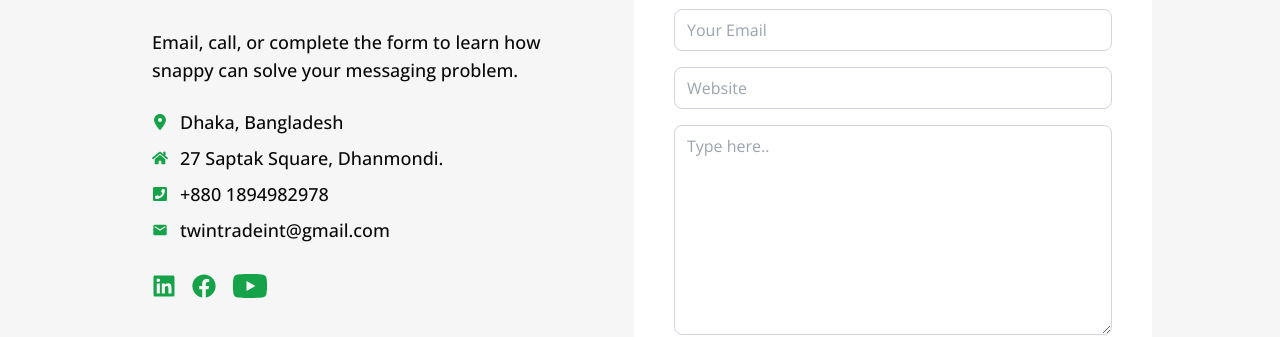
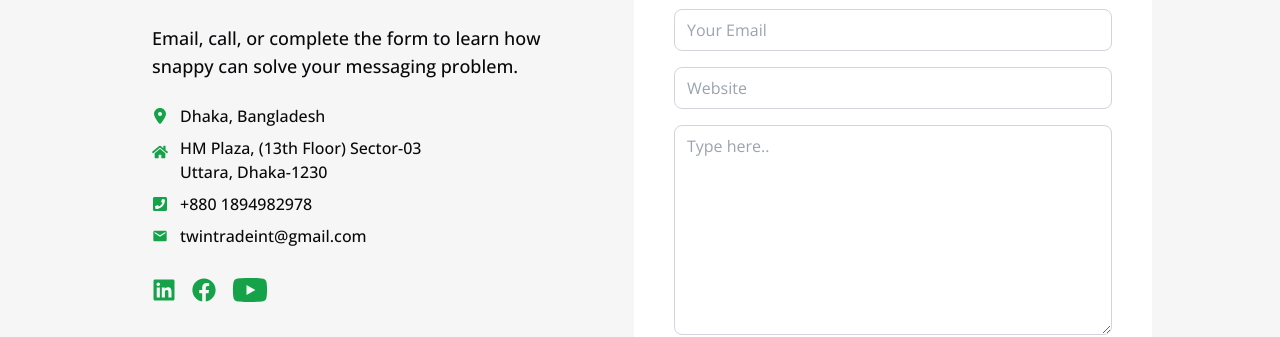
Before and after one commit to tendertradinginc/sunway-international-client, a Next.js app: page /AboutUs in a window 1280 px wide. Shown: the part 3042-3379 px from the top of the page. Built offline with nearby package versions, Linux system fonts and the light colour scheme.

Commit message:
has updated the about page

```diff
--- a/src/components/contactUs/ContactUs.jsx
+++ b/src/components/contactUs/ContactUs.jsx
@@ -42,25 +42,25 @@ const ContactUs = () => {
                     <ul className="space-y-2 text-left lg:text-lg font-medium">
                         <h2 className="text-lg mb-6">Email, call, or  complete the form to learn how snappy can solve your messaging problem.</h2>
                         <li>
-                            <h1 className="flex items-center gap-3">
+                            <h1 className="flex items-center gap-3 text-base">
                                 <FaLocationDot className="text-base text-si-primary" />
                                 Dhaka, Bangladesh
                             </h1>
                         </li>
                         <li>
-                            <h1 className="flex items-center gap-3">
-                                <FaHome className="text-base text-si-primary" />
-                                27 Saptak Square, Dhanmondi.
+                            <h1 className="flex items-start gap-3 text-base">
+                                <FaHome className="text-base mt-2 text-si-primary" />
+                                HM Plaza, (13th Floor) Sector-03 <br /> Uttara, Dhaka-1230
                             </h1>
                         </li>
                         <li>
-                            <h1 className="flex items-center gap-3">
+                            <h1 className="flex items-center gap-3 text-base">
                                 <FaPhoneSquare className="text-base text-si-primary" />
                                 +880 1894982978
                             </h1>
                         </li>
                         <li>
-                            <h1 className="flex items-center gap-3">
+                            <h1 className="flex items-center gap-3 text-base">
                                 <MdEmail className="text-base text-si-primary" />
                                 twintradeint@gmail.com
                             </h1>
```
